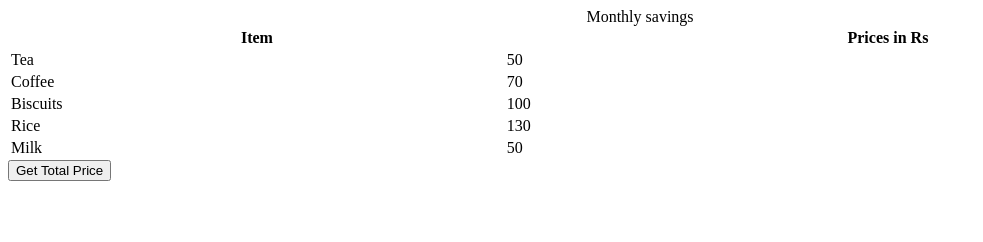
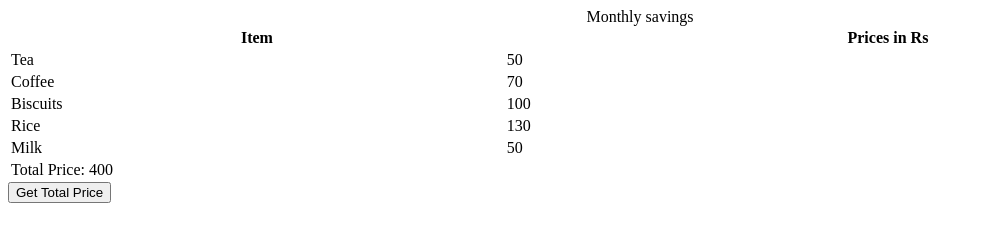
Before and after one commit to acciojob/grofers-checkout-Ykk2001, a website: page main.html in a window 1280 px wide. Both pictures are taken after a click on the button "Get Total Price". Shown: the whole page, without its empty margins (0-983 px from the left). Drawn offline with Linux system fonts and the light colour scheme.

Commit message:
created a submission

```diff
--- a/main.html
+++ b/main.html
@@ -8,7 +8,7 @@
 
 <body>
     <!-- the entire body must be written by student -->
-    <table style="width: 100%">
+    <table style="width: 100%" id='groceryTable'>
     <caption>
       Monthly savings
     </caption>
--- a/script.js
+++ b/script.js
@@ -4,6 +4,26 @@ document.body.appendChild(getSumBtn);
 
 const getSum = () => {
 //Add your code here
+let priceAll=document.querySelectorAll('.price')
+console.log(priceAll);
+
+	//
+	let total=0;
+	priceAll.forEach((cell)=>{
+		 total=total+parseFloat(cell.textContent)
+	})
+
+	// Create a new row for the total
+    const table = document.getElementById("groceryTable");
+    const totalRow = document.createElement("tr");
+    totalRow.classList.add("total-row");
+
+	const totalCell = document.createElement("td");
+    totalCell.setAttribute("colspan", "2");
+    totalCell.textContent = "Total Price: " + total;
+
+    totalRow.appendChild(totalCell);
+    table.appendChild(totalRow);
 
 };
 
```
